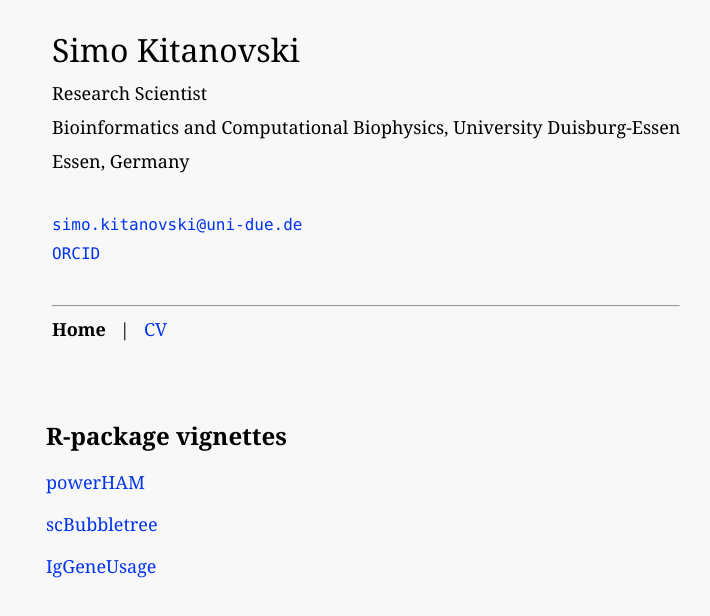
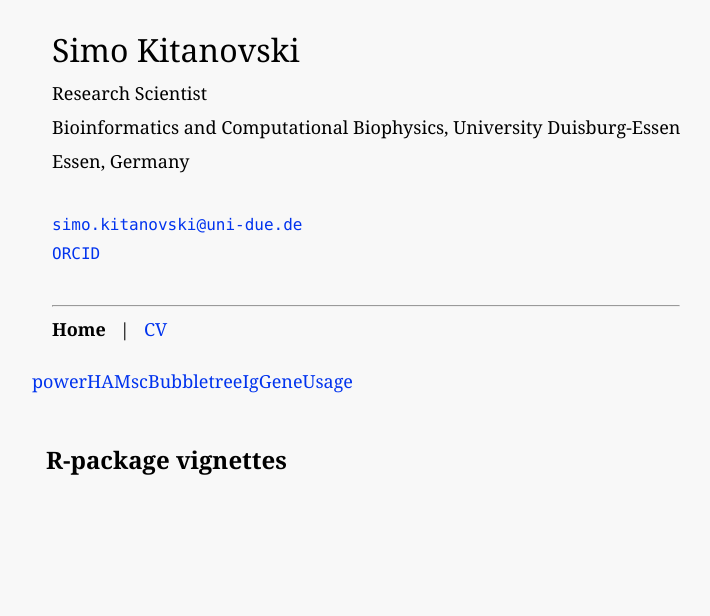
Before and after one commit to snaketron/snaketron.github.io, a plain HTML site: page index.html in a window 1280 px wide. Shown: the top 616 px of the page, without its empty margins (0-710 px from the left). Drawn offline with Linux system fonts and the light colour scheme.

Commit message:
Update index.html

```diff
--- a/index.html
+++ b/index.html
@@ -84,9 +84,9 @@ body {
   <TR>
     <TD>
       <h2>R-package vignettes</h2>
-      <TR><TD><font size=+1><A href="powerHAM.html">powerHAM</TR></TD>
-      <TR><TD><font size=+1><A href="scBubbletree.html">scBubbletree</TR></TD>
-      <TR><TD><font size=+1><A href="IgGeneUsage.html">IgGeneUsage</TR></TD>
+      <TR><font size=+1><A href="powerHAM.html">powerHAM</TR>
+      <TR><font size=+1><A href="scBubbletree.html">scBubbletree</TR>
+      <TR><font size=+1><A href="IgGeneUsage.html">IgGeneUsage</TR>
       </ul>
     </TD>
     </TR>
```
